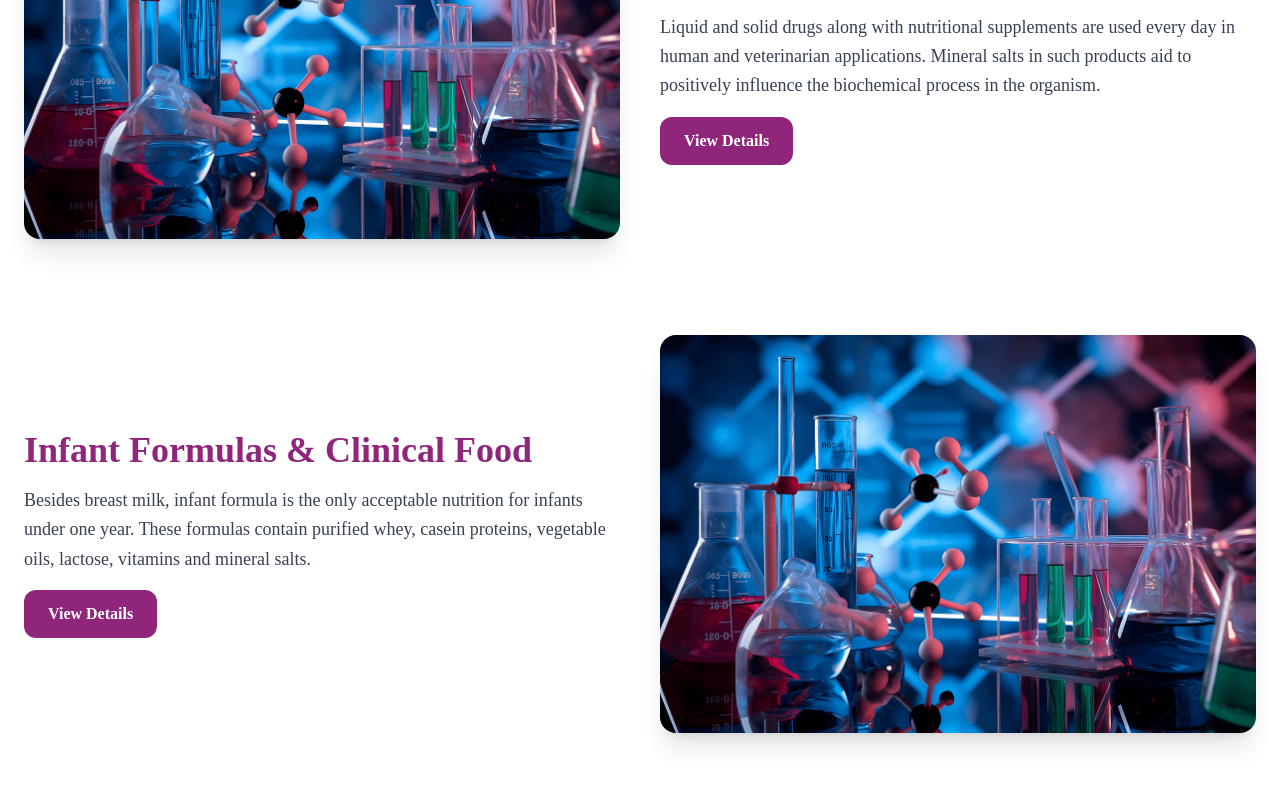
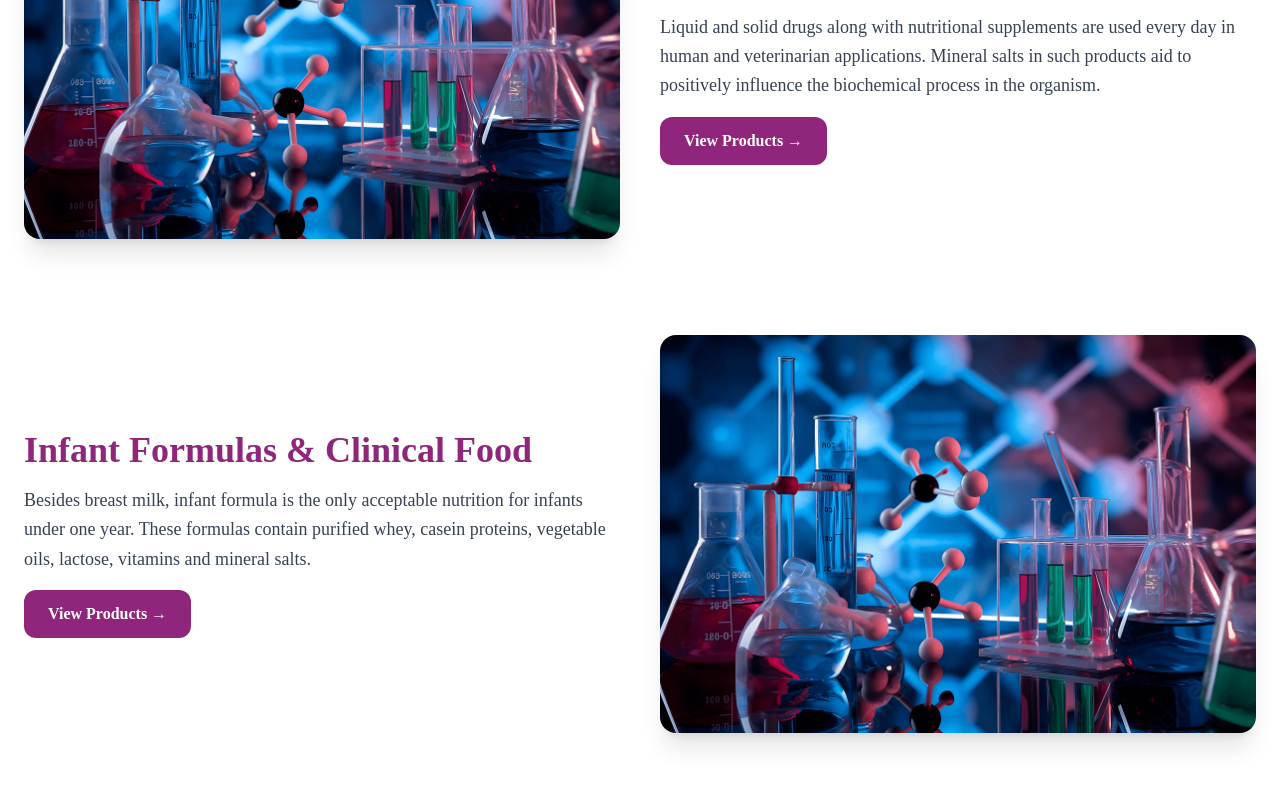
Before and after one commit to Crazyguru/zinckon_ca, a website: page products.html in a window 1280 px wide. Shown: the part 351-1140 px from the top of the page. Drawn offline with nearby package versions, Linux system fonts and the light colour scheme; a web font is replaced by a local one.

Commit message:
New Changes

```diff
--- a/products.html
+++ b/products.html
@@ -172,7 +172,7 @@
           <a
             href="#"
             class="inline-block bg-[#8F267C] text-white px-6 py-3 rounded-xl font-semibold hover:bg-[#6e1f5e] transition-all"
-            >View Details</a
+            >View Products →</a
           >
         </div>
       </div>
@@ -201,7 +201,7 @@
           <a
             href="#"
             class="inline-block bg-[#8F267C] text-white px-6 py-3 rounded-xl font-semibold hover:bg-[#6e1f5e] transition-all"
-            >View Details</a
+            >View Products →</a
           >
         </div>
       </div>
@@ -229,7 +229,7 @@
           <a
             href="#"
             class="inline-block bg-[#8F267C] text-white px-6 py-3 rounded-xl font-semibold hover:bg-[#6e1f5e] transition-all"
-            >View Details</a
+            >View Products →</a
           >
         </div>
       </div>
@@ -257,7 +257,7 @@
           <a
             href="#"
             class="inline-block bg-[#8F267C] text-white px-6 py-3 rounded-xl font-semibold hover:bg-[#6e1f5e] transition-all"
-            >View Details</a
+            >View Products →</a
           >
         </div>
       </div>
@@ -284,7 +284,7 @@
           <a
             href="#"
             class="inline-block bg-[#8F267C] text-white px-6 py-3 rounded-xl font-semibold hover:bg-[#6e1f5e] transition-all"
-            >View Details</a
+            >View Products →</a
           >
         </div>
       </div>
@@ -311,7 +311,7 @@
           <a
             href="#"
             class="inline-block bg-[#8F267C] text-white px-6 py-3 rounded-xl font-semibold hover:bg-[#6e1f5e] transition-all"
-            >View Details</a
+            >View Products →</a
           >
         </div>
       </div>
@@ -338,7 +338,7 @@
           <a
             href="#"
             class="inline-block bg-[#8F267C] text-white px-6 py-3 rounded-xl font-semibold hover:bg-[#6e1f5e] transition-all"
-            >View Details</a
+            >View Products →</a
           >
         </div>
       </div>
@@ -363,7 +363,7 @@
           <a
             href="#"
             class="inline-block bg-[#8F267C] text-white px-6 py-3 rounded-xl font-semibold hover:bg-[#6e1f5e] transition-all"
-            >View Details</a
+            >View Products →</a
           >
         </div>
       </div>
@@ -388,7 +388,7 @@
           <a
             href="#"
             class="inline-block bg-[#8F267C] text-white px-6 py-3 rounded-xl font-semibold hover:bg-[#6e1f5e] transition-all"
-            >View Details</a
+            >View Products →</a
           >
         </div>
       </div>
@@ -416,7 +416,7 @@
           <a
             href="#"
             class="inline-block bg-[#8F267C] text-white px-6 py-3 rounded-xl font-semibold hover:bg-[#6e1f5e] transition-all"
-            >View Details</a
+            >View Products →</a
           >
         </div>
       </div>
```
